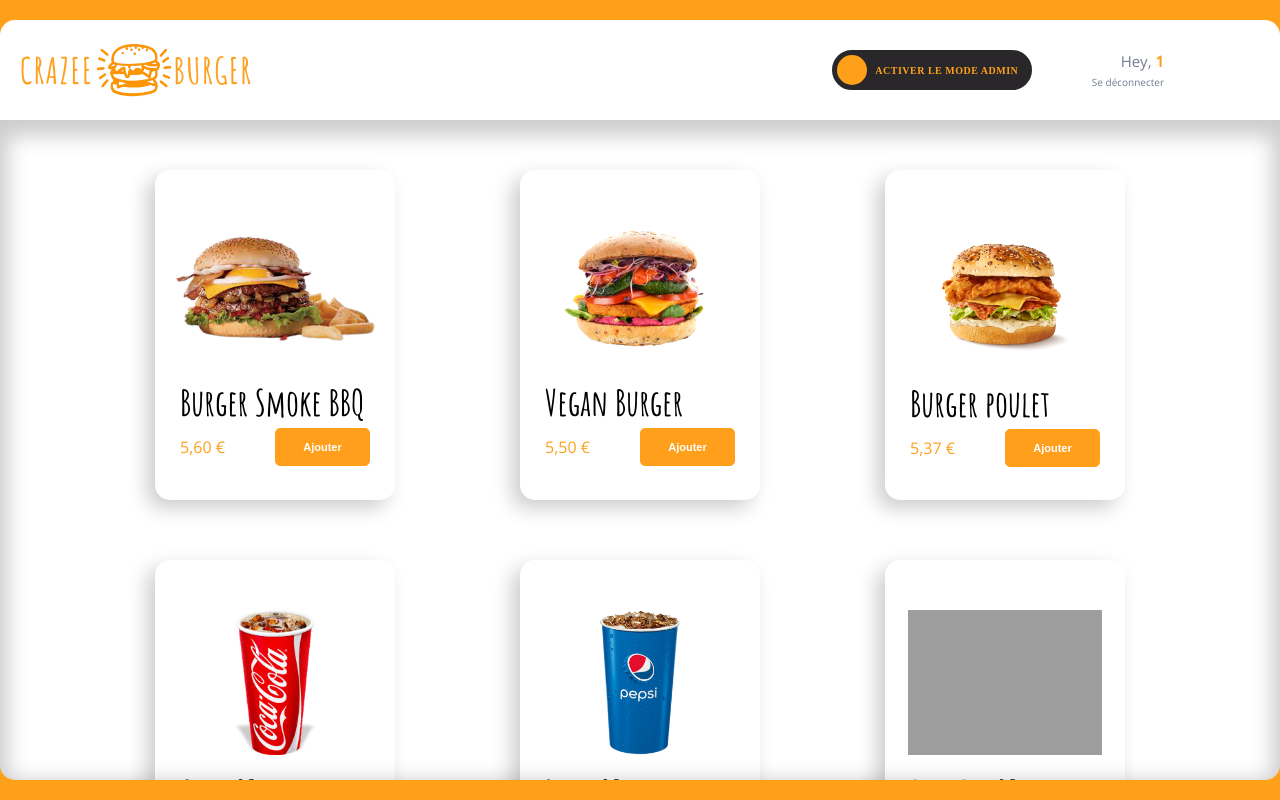
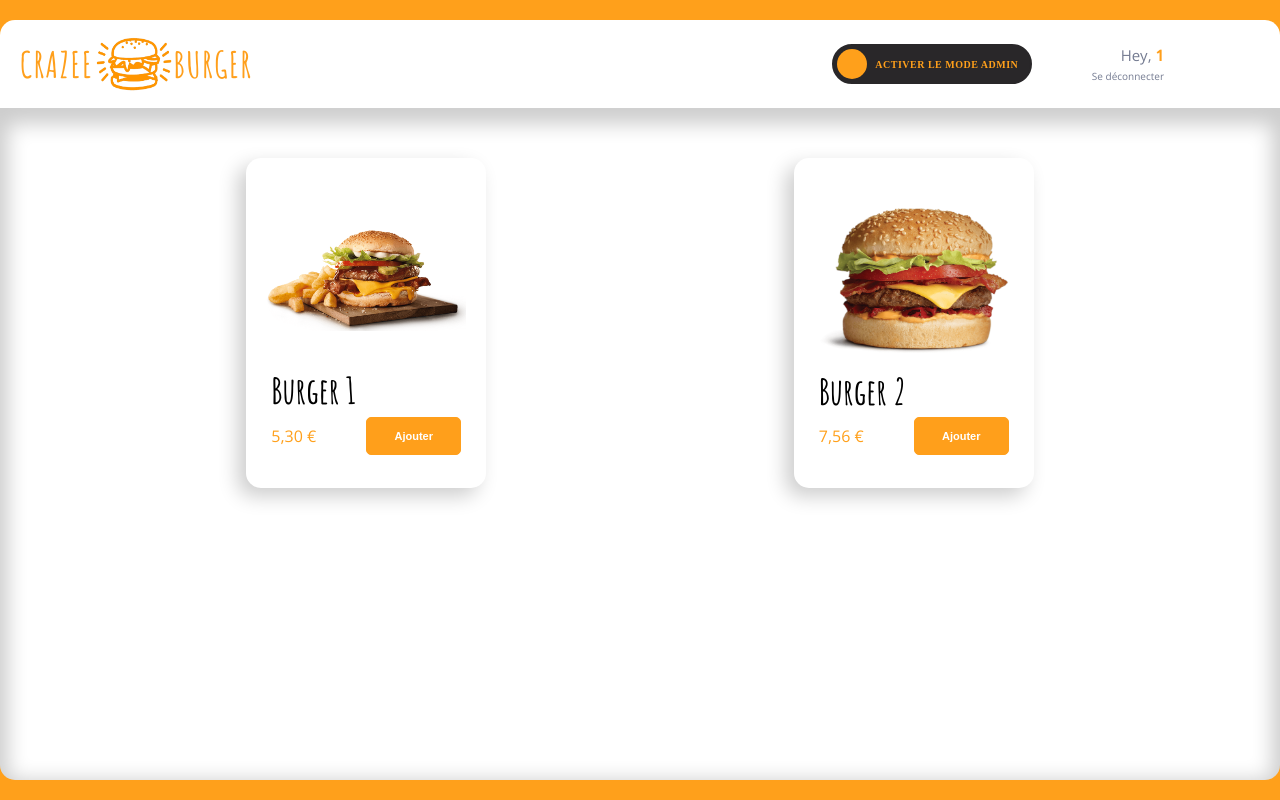
Before and after one commit to PFJB/crazee-burger, a React (Vite) app: page /order/1 in a window 1280 px wide. Built offline with nearby package versions, Linux system fonts and the light colour scheme; grey boxes are pictures that could not be loaded; some icons are missing.

Commit message:
F08: ORDER > MAIN > crea EmptyMenu/MenuContent + refacto

```diff
--- a/src/Components/pages/Order-Page/Main/Main.jsx
+++ b/src/Components/pages/Order-Page/Main/Main.jsx
@@ -1,53 +1,29 @@
 import styled from "styled-components";
 import { theme } from "../../../../theme/theme";
-import Card from "../../../reusable-ui/card/Card";
-import { fakeMenu2 } from "../../../../assets/fakeData/fakeMenu";
-import { useState } from "react";
+import { useContext } from "react";
+import EmptyMenu from "./emptyContent/EmptyMenu";
+import OrderContext from "../../../../context/OrderContext";
+import MenuContent from "./menuContent/MenuContent";
 
 
 export default function Main() {
 
-  const [menuData, setMenuData] = useState(fakeMenu2)
+  const {menuData} = useContext(OrderContext)
 
-  const onClick = (cardId) => {
-    let newMenu = [...menuData];
-    for (let i = 0; i < newMenu.length; i++){
-      if (cardId === newMenu[i].id){
-        newMenu.splice(i, 1)
-      }
-    }
-    setMenuData(newMenu)
-  }
-
-  return (
-    <Mainstyled>
-        {menuData.map(x => {
-          return <Card key={x.id}
-                      title={x.title}
-                      price={x.price}
-                      imgSource={x.imageSource}
-                      onClick={() => onClick(x.id)}/>
-          })}
-    </Mainstyled>
-  )
+  if ( menuData.length !== 0 ) {return (<Mainstyled><MenuContent/></Mainstyled>)}
+  else {return (<Mainstyled><EmptyMenu /></Mainstyled>)}
 }
 
 const Mainstyled = styled.div`
+position: relative;
 
-    display: grid;
-    justify-items: center;
-    grid-template-columns: repeat(4, 1fr) ;
-    grid-template-columns: repeat(auto-fit, minmax(300px, 1fr )) ;
-    grid-template-rows: max-content;
-    grid-row-gap: 60px;
-    flex: 1;
-    background-color: white;
-    box-shadow: 0px 8px 20px 8px #00000033 inset;
-    border-radius: 0 0 ${theme.borderRadius.extraRound} ${theme.borderRadius.extraRound};
-    padding: 50px 92.5px;
-    overflow-y: scroll;
+height: 100%;
+width: 100%;
+background-color: white;
+box-shadow: 0px 8px 20px 8px #00000033 inset;
+border-radius: 0 0 ${theme.borderRadius.extraRound} ${theme.borderRadius.extraRound};
 
-    &::-webkit-scrollbar {
-      display: none;
-    }
+
+
+
 `;
--- /dev/null
+++ b/src/Components/pages/Order-Page/Main/emptyContent/EmptyMenu.jsx
@@ -0,0 +1,49 @@
+import styled from "styled-components";
+import { theme } from "../../../../../theme/theme";
+import ButtonIcone from "../../../../reusable-ui/button/ButtonIcone";
+import { useContext } from "react";
+import OrderContext from "../../../../../context/OrderContext";
+import { fakeMenu1 } from "../../../../../assets/fakeData/fakeMenu";
+
+export default function EmptyMenu() {
+
+    const {setMenuData} = useContext(OrderContext);
+
+  return (
+    <EmptyMenuStyled>
+        <h1>Le menu est vide ?</h1>
+        <h2>Cliquez ci-dessous pour le réinitialiser</h2>
+        <ButtonIcone onClick={() => setMenuData(fakeMenu1)} label={"Générer de nouveaux produits"} />
+    </EmptyMenuStyled>
+  )
+}
+
+const EmptyMenuStyled = styled.div`
+
+    display: flex;
+    flex-direction: column;
+    justify-content: center;
+    align-items: center;
+    height: 100%;
+    width: 100%;
+    color: ${theme.colors.greyBlue};
+    font-family: 'Amatic SC', sans-serif;
+
+    h1{
+        font-size: ${theme.fonts.size.P4};
+        font-weight: ${theme.fonts.weights.bold};
+        margin-bottom: 21px;
+    }
+    h2 {
+
+        font-size: ${theme.fonts.size.P4};
+        font-weight: ${theme.fonts.weights.regular};
+        margin-bottom: 31px;
+    }
+
+    button {
+        width: 224px;
+        height: 50px;
+        font-size: ${theme.fonts.size.XS};
+    }
+`;
--- /dev/null
+++ b/src/Components/pages/Order-Page/Main/menuContent/MenuContent.jsx
@@ -0,0 +1,48 @@
+import styled from 'styled-components';
+import Card from '../../../../reusable-ui/card/Card';
+import { useContext } from 'react';
+import OrderContext from '../../../../../context/OrderContext';
+
+export default function MenuContent() {
+    const {setMenuData, menuData} = useContext(OrderContext)
+
+    const onClick = (cardId) => {
+        let newMenu = [...menuData];
+        for (let i = 0; i < newMenu.length; i++){
+          if (cardId === newMenu[i].id){
+            newMenu.splice(i, 1)
+          }
+        }
+        setMenuData(newMenu)
+      }
+
+  return (
+    <MenuContentStyled>
+        {menuData.map(x => {
+            return <Card key={x.id}
+                title={x.title}
+                price={x.price}
+                imgSource={x.imageSource}
+                onClick={() => onClick(x.id)}/>
+  })}
+</MenuContentStyled>
+  )
+}
+
+const MenuContentStyled = styled.div`
+    display: grid;
+    justify-items: center;
+    align-items: center;
+    height: 100%;
+    grid-template-columns: repeat(4, 1fr) ;
+    grid-template-columns: repeat(auto-fit, minmax(300px, 1fr )) ;
+    grid-template-rows: max-content;
+    grid-row-gap: 60px;
+    padding: 50px 92.5px;
+    overflow-y: scroll;
+
+    &::-webkit-scrollbar {
+      display: none;
+    }
+
+`;
--- a/src/Components/pages/Order-Page/OrderPage.jsx
+++ b/src/Components/pages/Order-Page/OrderPage.jsx
@@ -6,16 +6,17 @@
 import OrderContext from "../../../context/OrderContext";
 import PanelAdmin from "./panelAdmin/PanelAdmin";
 import AddContent from "./panelAdmin/panelContent/AddContent";
+import { fakeMenu1, fakeMenu2 } from "../../../assets/fakeData/fakeMenu";
 
 export default function OrderPage() {
-
+  const [menuData, setMenuData] = useState(fakeMenu1)
   const [tabSelected , setTabSelected] = useState("add");
   const [contentPanel , SetcontentPanel] = useState(<AddContent />);
   const [IsAdminOn , setIsAdminOn] = useState(false);
   const [isCollapse, SetIsCollapse] = useState(false)
   const orderContext = {IsAdminOn, setIsAdminOn, tabSelected,
     setTabSelected,isCollapse, SetIsCollapse,
-    contentPanel, SetcontentPanel}
+    contentPanel, SetcontentPanel, menuData, setMenuData}
 
   return (
       <OrderContext.Provider value={orderContext}>
--- a/src/Components/pages/Order-Page/PanelAdmin/panelContent/AddContent.jsx
+++ b/src/Components/pages/Order-Page/PanelAdmin/panelContent/AddContent.jsx
@@ -9,7 +9,8 @@
 
 export default function AddContent() {
   return (
-    <AddContentStyled>
+    <AddContentStyled onClick={() => {  event.preventDefault()
+    }}>
       <div className="image">Aucune image</div>
       <div>
         <TextInput className="popo" IconeBeforeInput={<FaHamburger />} value={"Nom du produit (ex: Super Burger)"}/>
--- a/src/Components/reusable-ui/button/ButtonIcone.jsx
+++ b/src/Components/reusable-ui/button/ButtonIcone.jsx
@@ -1,9 +1,9 @@
 import styled from "styled-components";
 import { theme } from "../../../theme/theme";
 
-export default function ButtonIcone({label, iconeButton, className}) {
+export default function ButtonIcone({label, iconeButton, className, onClick}) {
   return (
-        <ButtonIconeStyled className={className}>
+        <ButtonIconeStyled className={className} onClick={onClick}>
             <span>{label}</span>
             {iconeButton && iconeButton}
         </ButtonIconeStyled>
--- a/src/context/OrderContext.jsx
+++ b/src/context/OrderContext.jsx
@@ -6,7 +6,9 @@
     tabSelected: "",
     setTabSelected: () => {},
     isCollapse: true,
-    SetIsCollapse: () => {}
+    SetIsCollapse: () => {},
+    menuData: [],
+    setMenuData:() => {},
 });
 
 export default OrderContext
```
